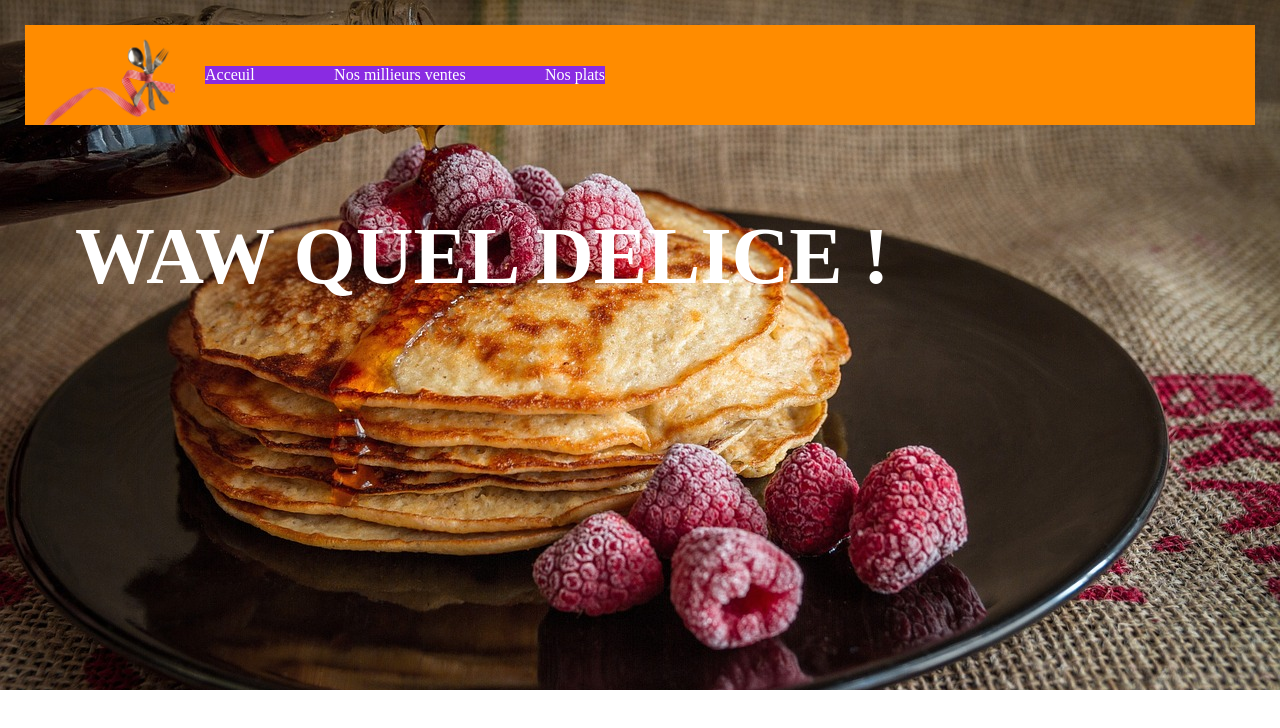
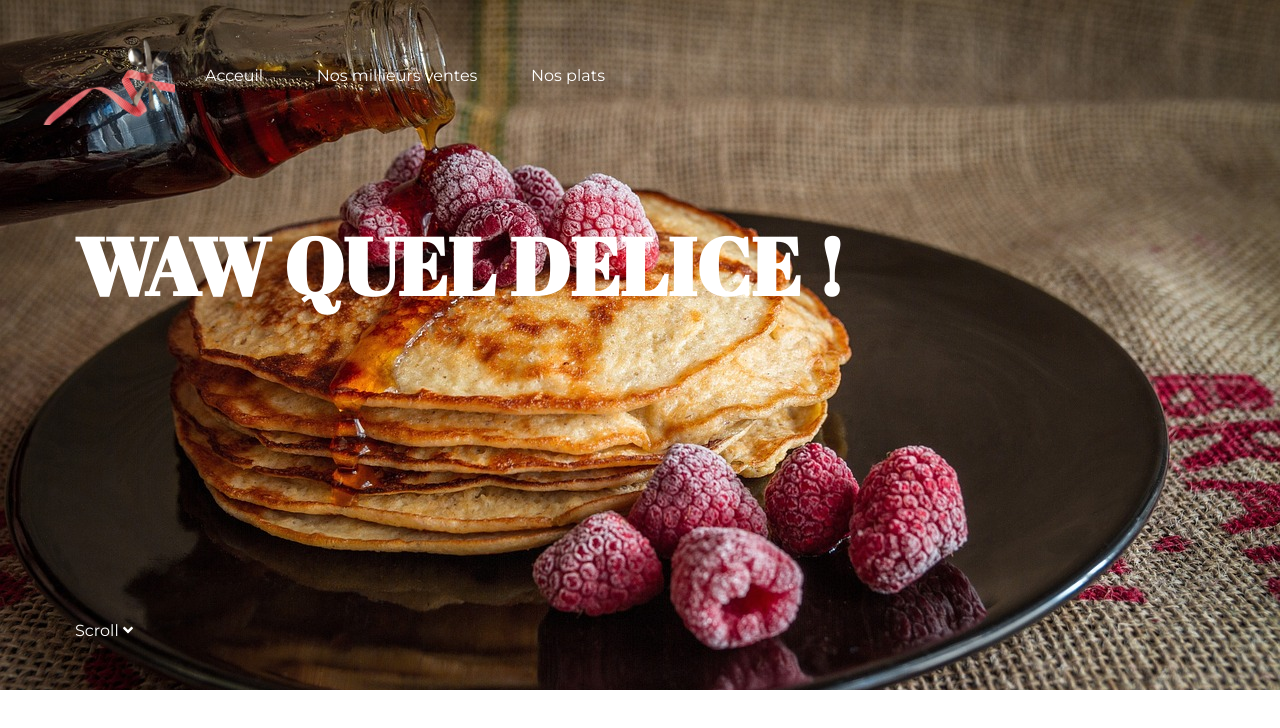
Before and after one commit to hana-bel/SiteWeb, a plain HTML site: page index.html in a window 1280 px wide. Drawn offline with Linux system fonts and the light colour scheme.

Commit message:
Ajout du scrool

```diff
--- a/css/styles.css
+++ b/css/styles.css
@@ -1,4 +1,6 @@
-
+@import url(https://fonts.googleapis.com/css2?family=Montserrat:wght@100;200;300;400;500;600;700;800;900&display=swap);
+@import url(https://fonts.googleapis.com/css2?family=Abril+Fatface&display=swap);
+*{font-family: "Montserrat";}
 body{margin:0px auto;}
 section.top-page{
     background: url("../image/pancakes.jpg");
@@ -13,20 +15,22 @@ header.header img {
 header.header{
     display: flex;
     align-items: center;
-    background-color: darkorange;
+
 
 }
 /* la page principal landing-page */
 .big-title{
     color: white;
     font-size: 80px;
-    padding: 20px 50px;
+
+    font-family:'Abril FatFace', Times, serif;
+
 }
 /* menu du site */
 nav.nav{
     display: flex;
     list-style: none;
-    background-color: blueviolet;
+
     margin-left: 30px;
     width: 400px;
     justify-content: space-between;
@@ -36,4 +40,15 @@ nav.nav{
 nav.nav li{
     color:white;
 }
-h1{color: #000;}
+
+.landing-page{
+
+    padding: 20px 50px;
+    color:white;
+}
+.scroll-down{
+   color: white;
+   text-decoration: none;
+   position: absolute;
+   bottom: 160px;
+}
--- a/index.html
+++ b/index.html
@@ -6,6 +6,7 @@
     <meta name="viewport" content="width=device-width, initial-scale=1.0">
     <title>Les délices de Hana </title>
     <link rel="stylesheet" href="css/styles.css">
+    <script src="https://cdnjs.cloudflare.com/ajax/libs/font-awesome/5.12.0-2/js/all.min.js"></script>
 
 </head>
 <body>
@@ -20,7 +21,9 @@
         </nav>
         </header>
         <div class="landing-page">
-            <h1 class="big-title">WAW QUEL DELICE !</h1></div>
+        <h1 class="big-title">WAW QUEL DELICE !</h1>
+        <a class="scroll-down">Scroll <i class="fas fa-angle-down"></i></a>
+        </div>
     </section>
 </body>
 </html>
```
